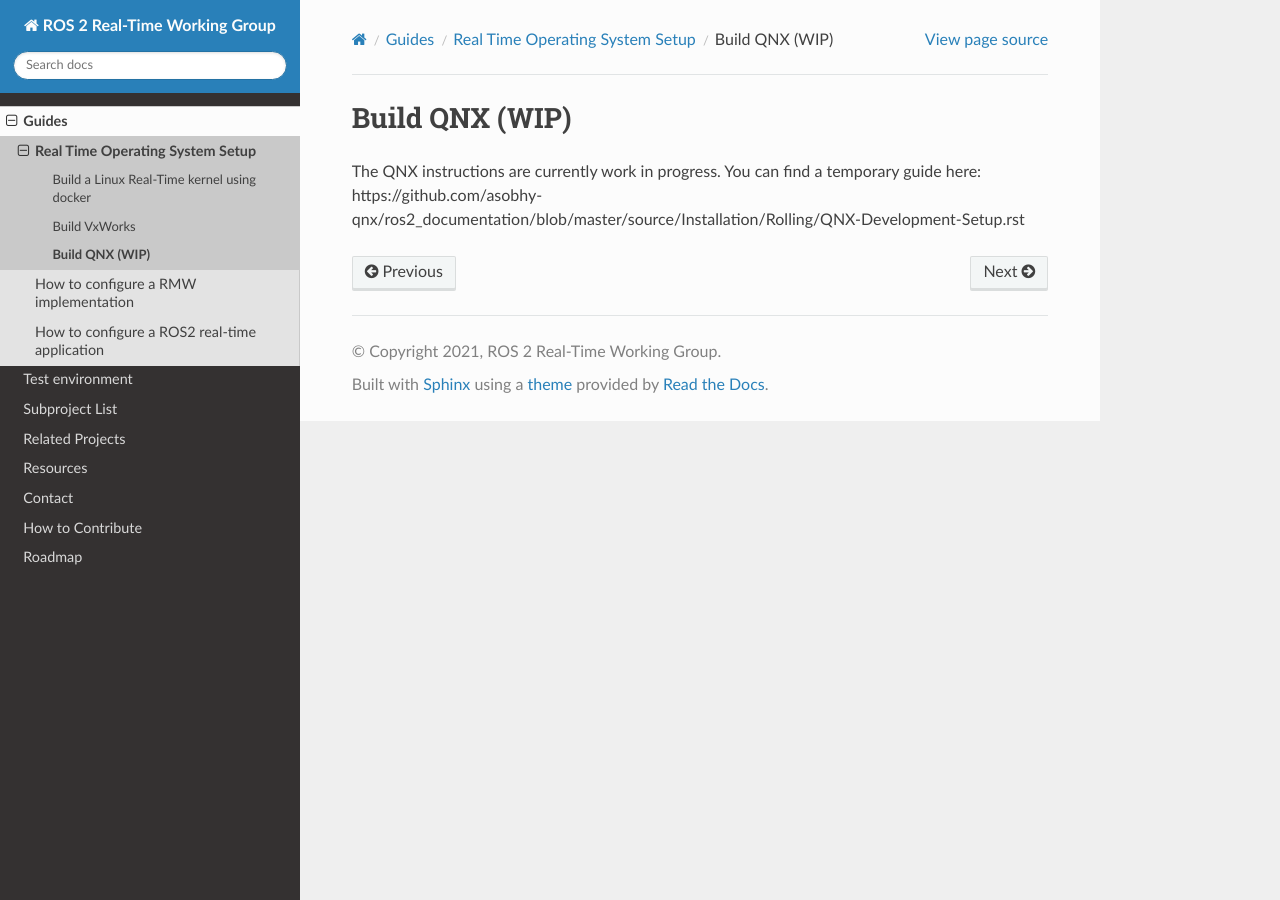
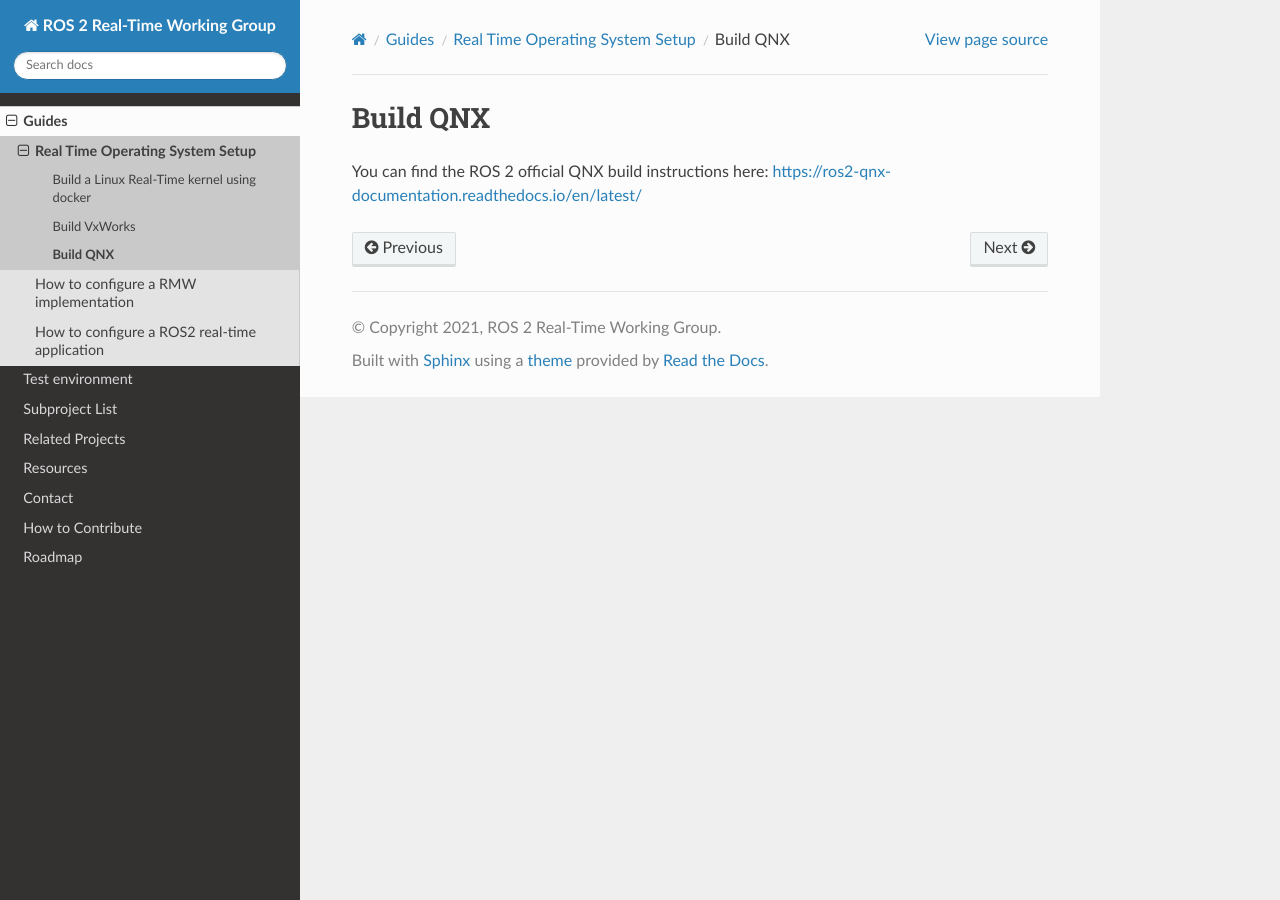
Before and after one commit to ros-realtime/rtwg_documentation, a Sphinx documentation site: the page built from source/Guides/Real-Time-Operating-System-Setup/QNX/build_qnx.md, in a window 1280 px wide. Built offline with Sphinx 7.4.7 and the Read the Docs theme 2.0.0, drawn with Linux system fonts in a browser that asks for light colours.

Commit message:
update QNX instructions link

```diff
--- a/source/Guides/Real-Time-Operating-System-Setup/QNX/build_qnx.md
+++ b/source/Guides/Real-Time-Operating-System-Setup/QNX/build_qnx.md
@@ -1,3 +1,3 @@
-# Build QNX (WIP)
+# Build QNX
 
-The QNX instructions are currently work in progress. You can find a temporary guide here: https://github.com/asobhy-qnx/ros2_documentation/blob/master/source/Installation/Rolling/QNX-Development-Setup.rst
+You can find the ROS 2 official QNX build instructions here: [https://ros2-qnx-documentation.readthedocs.io/en/latest/](https://ros2-qnx-documentation.readthedocs.io/en/latest/)
```
Also changed, not shown: 1 other file.
